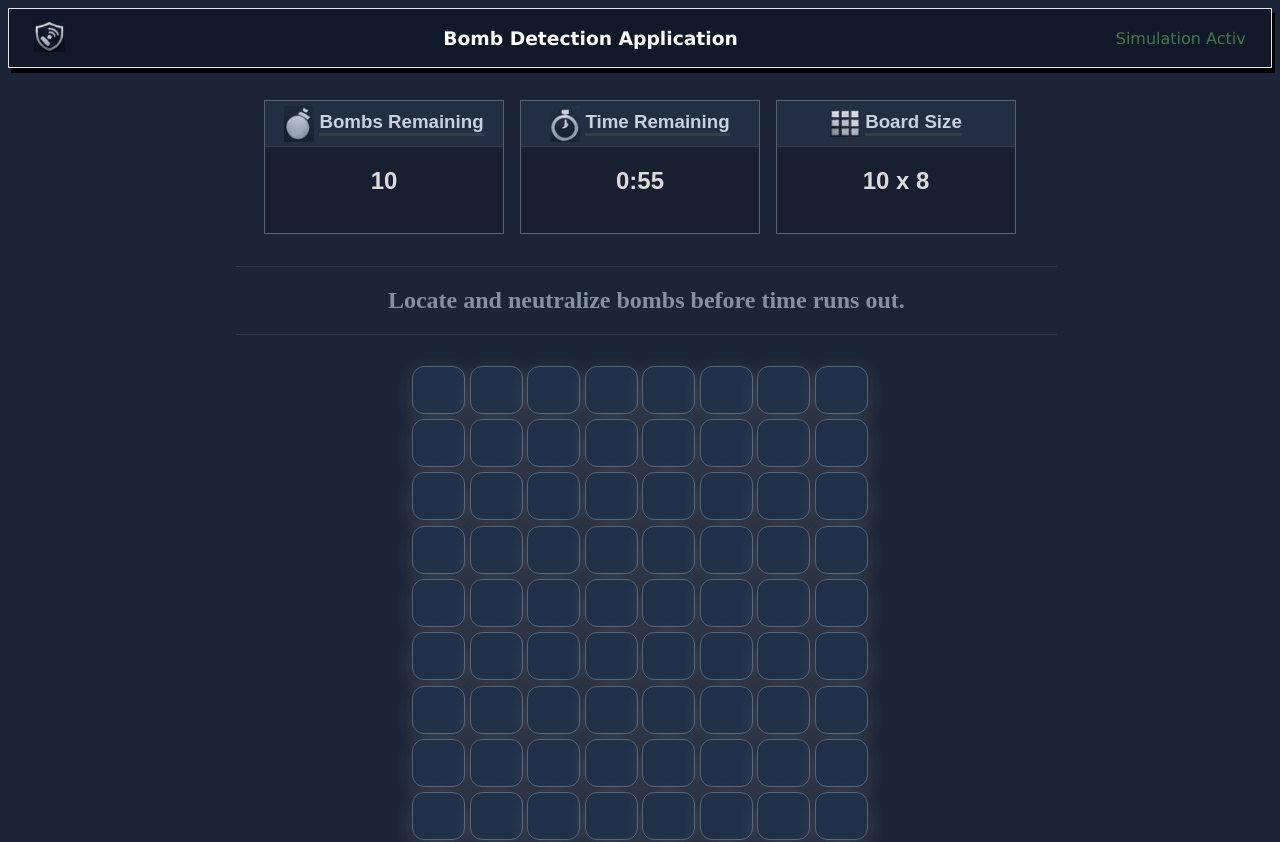
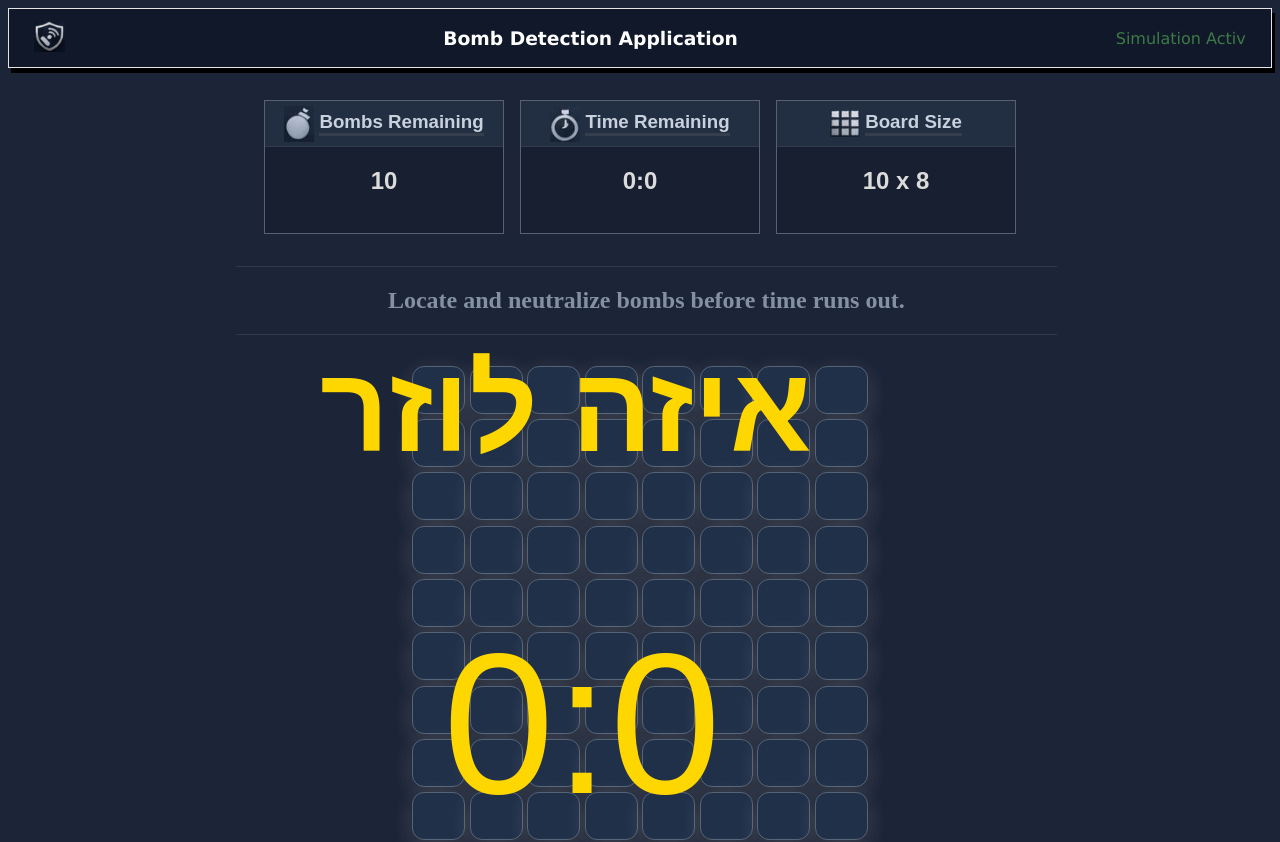
Before and after one commit to meir123piskerov/boom-game, a React (Vite) app: page / in a window 1280 px wide. Shown: the top 842 px of the page. Built offline with nearby package versions, Linux system fonts and the light colour scheme.

Commit message:
all game

```diff
--- a/src/Provider/ContextProvider.jsx
+++ b/src/Provider/ContextProvider.jsx
@@ -4,8 +4,8 @@ const ThemeProvider = createContext();
 function ContextProvider({ children }) {
   const [cubeList, setCubeList] = useState([]);
   const [bomb, setBomb] = useState(10);
-  const [minutes, setMinutes] = useState(1);
-  const [seconds, setSeconds] = useState(0);
+  const [minutes, setMinutes] = useState(0);
+  const [seconds, setSeconds] = useState(3);
   const [time, setTime] = useState(true);
   const [counter, setCounter] = useState(0);
   const [flag, setFlag] = useState(true);
@@ -35,7 +35,6 @@ function ContextProvider({ children }) {
       {children}
     </ThemeProvider>
   );
-
 }
 
 export { ContextProvider, ThemeProvider };
--- a/src/components/Timer.jsx
+++ b/src/components/Timer.jsx
@@ -1,4 +1,4 @@
-import React, { useEffect, useContext, useState } from "react";
+import React, { useEffect, useContext } from "react";
 import "../style/Timer.css";
 import { ThemeProvider } from "../Provider/ContextProvider";
 function Timer() {
```
Also changed, not shown: src/components/Board.jsx (+7 -15 lines).
